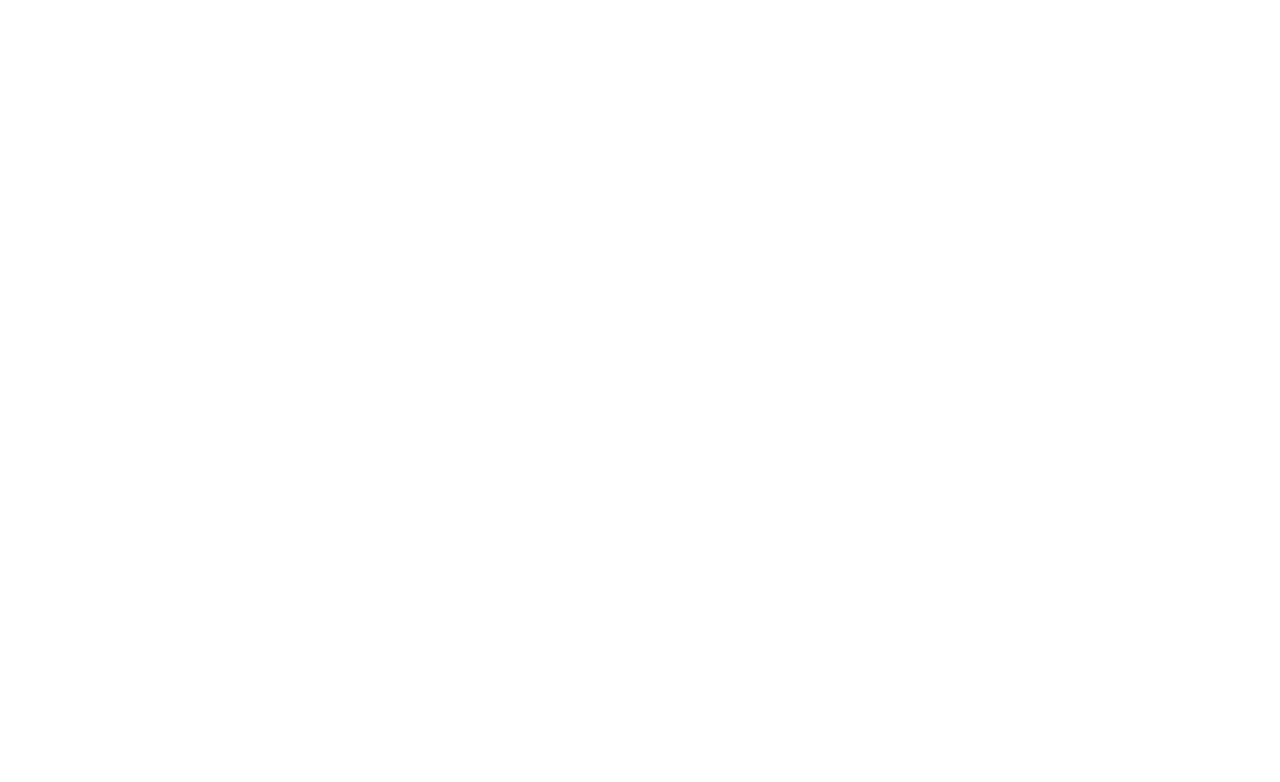
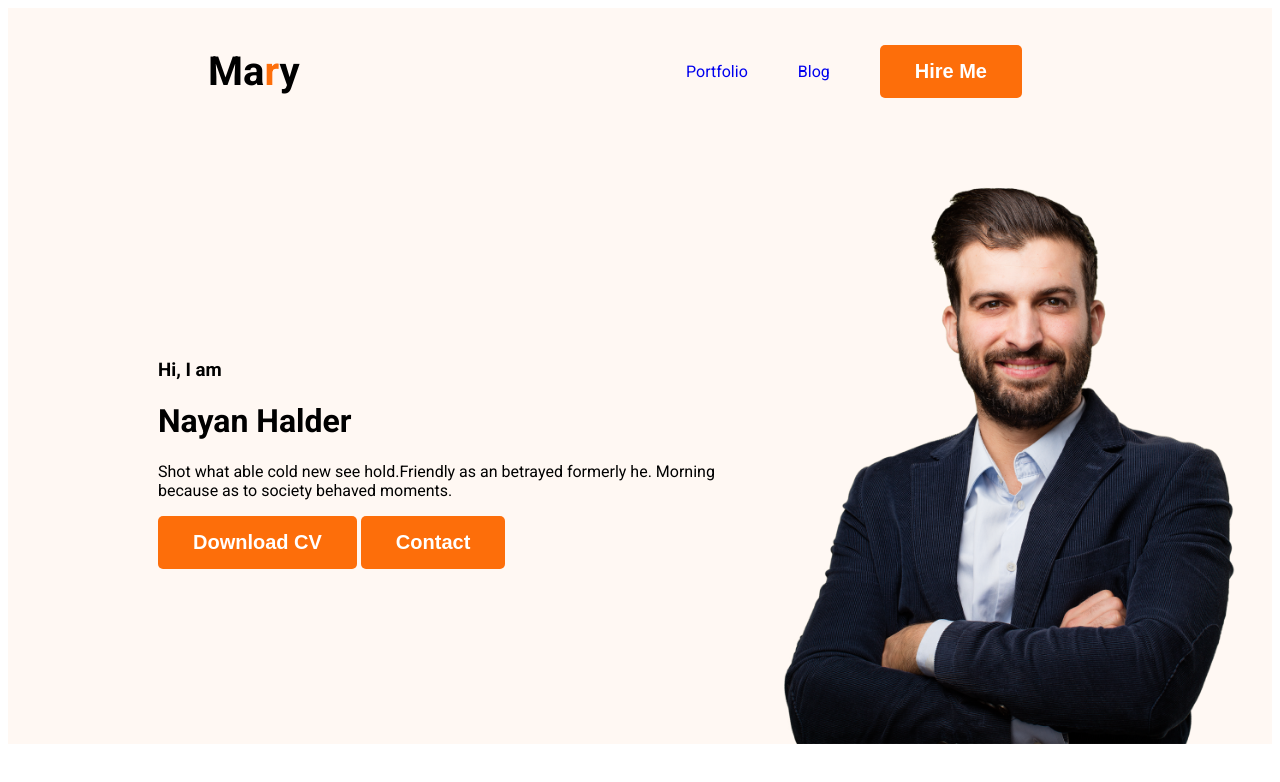
Before and after one commit to nayan5572/developer-first-portfolio, a plain HTML site: page index.html in a window 1280 px wide. Drawn offline with Linux system fonts and the light colour scheme.

Commit message:
added index.html file

```diff
--- a/index.html
+++ b/index.html
@@ -4,8 +4,37 @@
     <meta charset="UTF-8">
     <meta name="viewport" content="width=device-width, initial-scale=1.0">
     <title>Web Developer Portfolio</title>
+    <link rel="preconnect" href="https://fonts.googleapis.com">
+    <link rel="preconnect" href="https://fonts.gstatic.com" crossorigin>
+    <link href="https://fonts.googleapis.com/css2?family=Abril+Fatface&family=Open+Sans:wght@400;500;600;700;800&family=Raleway:wght@300;500&family=Roboto:wght@400;700&display=swap" rel="stylesheet">
+    <link rel="stylesheet" href="styles/style.css">
 </head>
 <body>
+    <header class="header">
+        <nav>
+            <h3 class="nav-title">Ma<span class="text-primary">r</span>y</h3>
+            <ul>
+                <li><a href="#">Portfolio</a></li>
+                <li><a href="#">Blog</a></li>
+                <li><a href="#"><button class="btn-primary">Hire Me</button></a></li>
+            </ul>
+        </nav>
+        <div class="banner">
+            <div>
+                <h3>Hi, I  am</h3>
+                <h1>Nayan Halder</h1>
+                <p>Shot what able cold new see hold.Friendly as an betrayed formerly he. Morning because as to society behaved moments.</p>
+                <button class="btn-primary">Download CV</button>
+                <button class="btn-primary">Contact</button>
+            </div>
+            <img class="profile-pic" src="images/hardy.png" alt="Hadi vai">
+        </div>
+    </header>
+    <main>
 
+    </main>
+    <footer>
+
+    </footer>
 </body>
 </html>
--- /dev/null
+++ b/styles/style.css
@@ -0,0 +1,69 @@
+body {
+    font-family: 'Abril Fatface', cursive;
+    font-family: 'Open Sans', sans-serif;
+    font-family: 'Raleway', sans-serif;
+    font-family: 'Roboto', sans-serif;
+}
+
+/*---header css start---*/
+.header{
+    background-color: #FFF8F3;
+}
+/*---header css end---*/
+
+/*---nav css start---*/
+nav{
+    display: flex;
+    justify-content: space-between;
+    align-items: center;
+    margin: 0 200px;
+}
+nav .nav-title{
+    font-size: 40px;
+    font-weight: 800;
+}
+nav > ul{
+    display: flex;
+    align-items: center;
+}
+nav .text-primary{
+    color: #FD6E0A;
+}
+nav li{
+    list-style: none;
+    margin-right: 50px;
+}
+nav a{
+    text-decoration: none;
+}
+nav .btn-primary{
+    background-color: #FD6E0A;
+    border-radius: 5px;
+    border: 0;
+    font-size: 20px;
+    font-weight: 700;
+    color: white;
+    padding: 15px 35px;
+    cursor: pointer;
+}
+.btn-primary{
+    background-color: #FD6E0A;
+    border-radius: 5px;
+    border: 0;
+    font-size: 20px;
+    font-weight: 700;
+    color: white;
+    padding: 15px 35px;
+    cursor: pointer;
+}
+/*---nav css end---*/
+/*---banner css start---*/
+.banner{
+    padding: 30px 30px 0 150px;
+    display: flex;
+    align-items: center;
+}
+.banner .profile-pic{
+    width: 500px;
+}
+/*---banner css end---*/
```
Also changed, not shown: images/developer.png (added), images/hardy.png (added), images/header_bg.png (added), images/icons/facebook.png (added), images/icons/insta.png (added), images/icons/js.png (added), images/icons/mongo.png (added), images/icons/nodejs.png (added), images/icons/react.png (added), images/icons/twitter.png (added).
